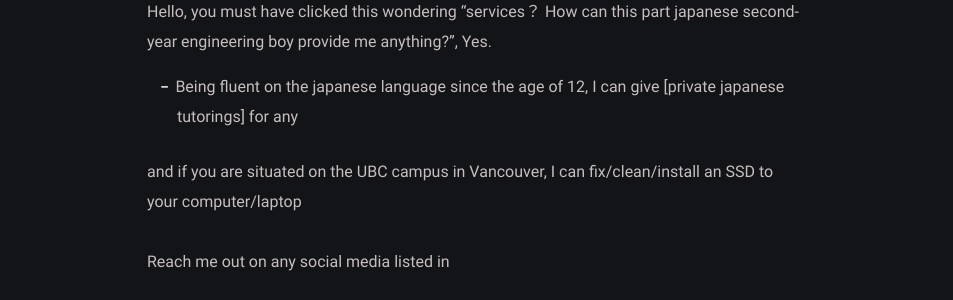
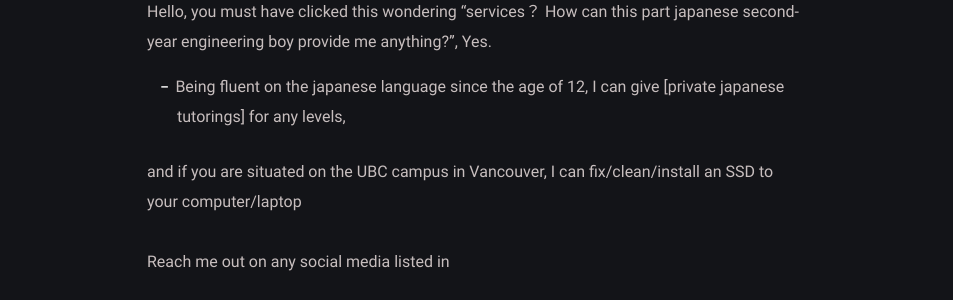
Before and after one commit to Pistachihen/pistachi.github.io, a Jekyll site: the page built from _posts/welcome-to-jekyll/2020-08-29-welcome-to-jekyll.md, in a window 1280 px wide. Shown: the part 356-656 px from the top of the page, without its empty margins (163-1116 px from the left). Built offline with Jekyll 4.4.1, drawn with Linux system fonts in a browser that asks for light colours.

Commit message:
2020-08-29-welcome-to-jekyll.md: changed

```diff
--- a/_posts/welcome-to-jekyll/2020-08-29-welcome-to-jekyll.md
+++ b/_posts/welcome-to-jekyll/2020-08-29-welcome-to-jekyll.md
@@ -6,7 +6,7 @@ categories: services
 ---
 Hello, you must have clicked this wondering "services？ How can this part japanese second-year engineering boy provide me anything?", Yes.
 
-- Being fluent on the japanese language since the age of 12, I can give [private japanese tutorings] for any
+- Being fluent on the japanese language since the age of 12, I can give [private japanese tutorings] for any levels,
 
 and if you are situated on the UBC campus in Vancouver, I can fix/clean/install an SSD to your computer/laptop
 
```
